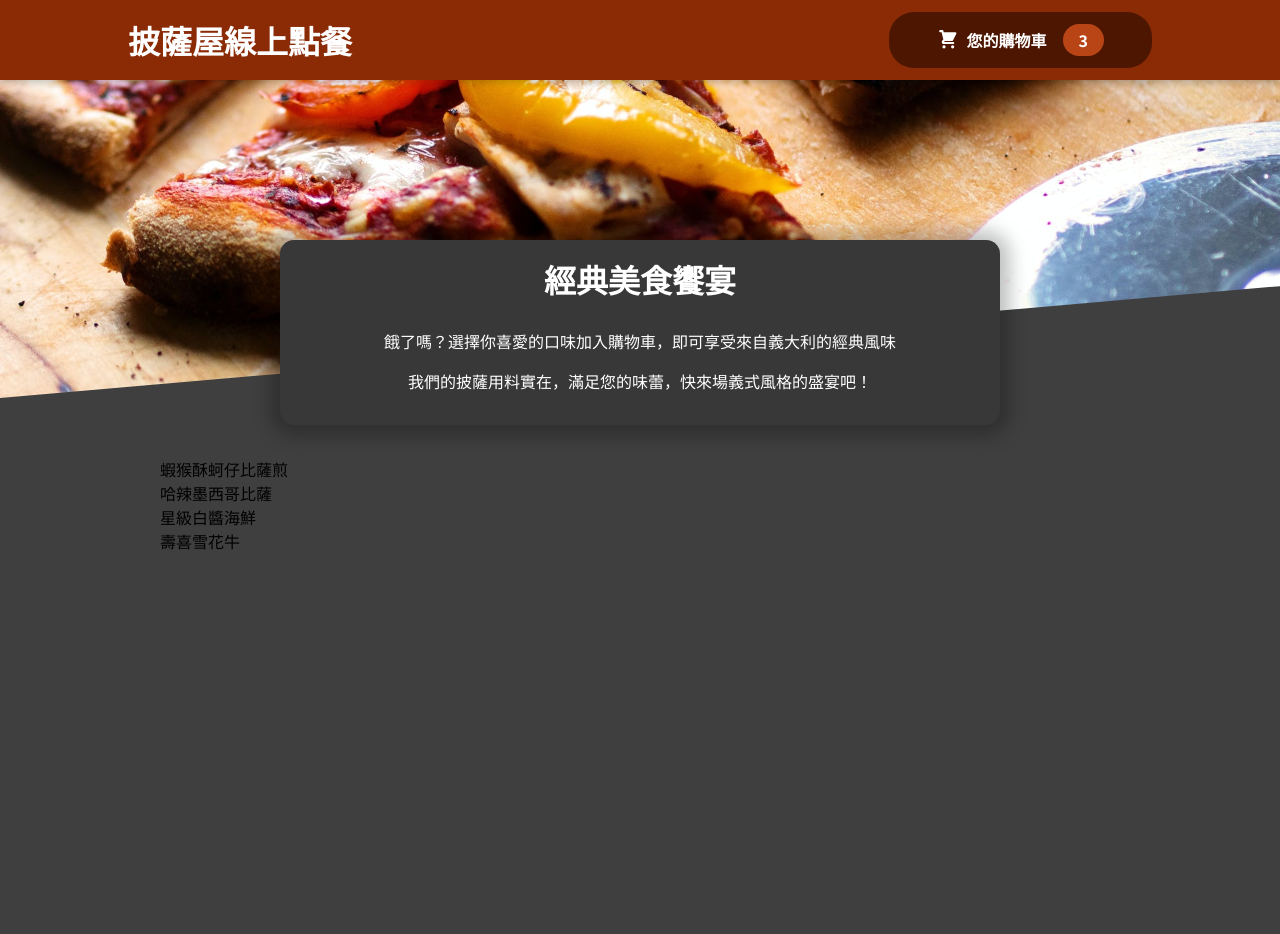
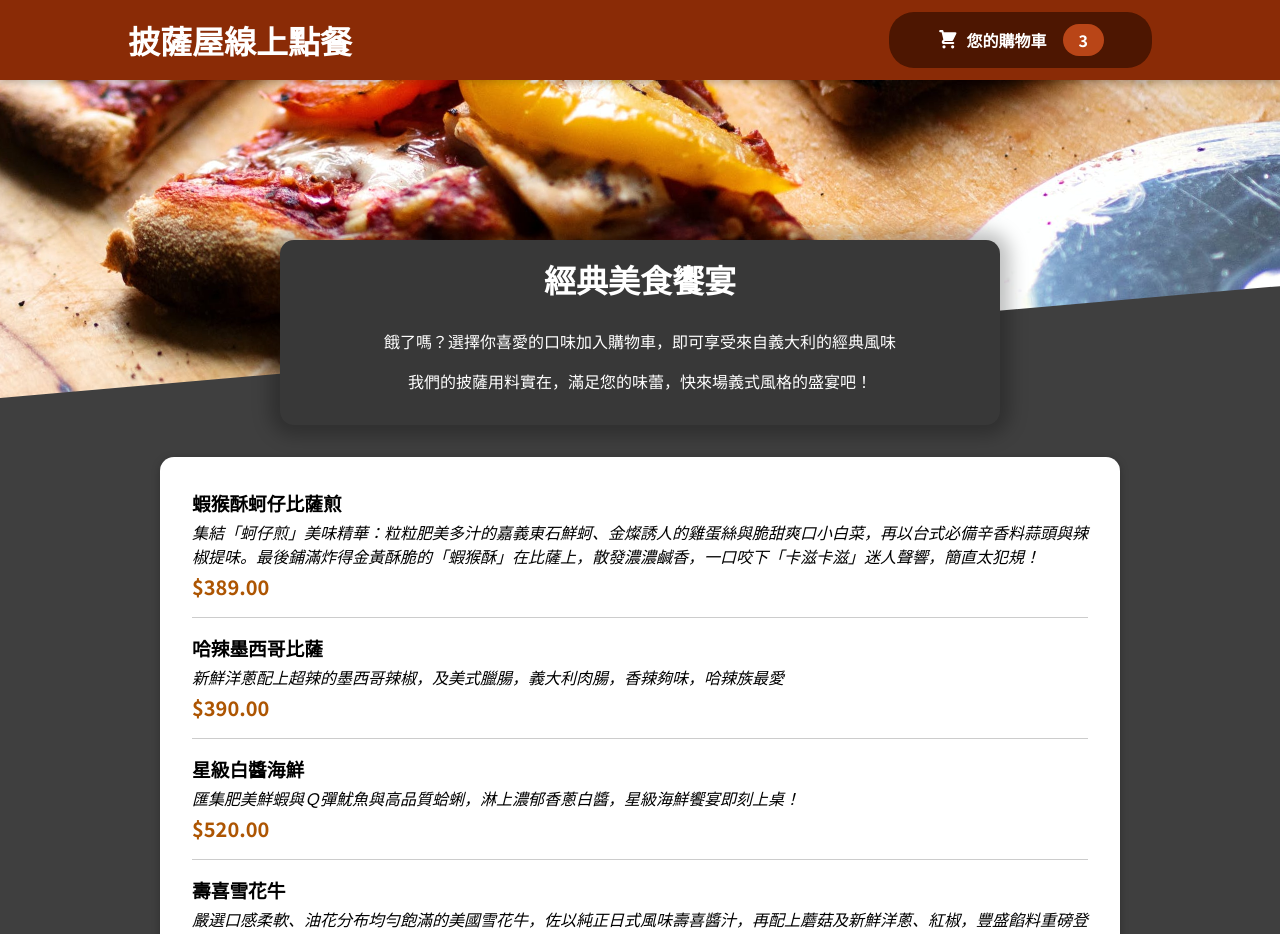
Before and after one commit to wintersprouter/order-app-react, a React (Create React App) app: page / in a window 1280 px wide. Shown: the top 934 px of the page. Before the commit the page ends 800 px from the top, so only its background shows below. Built offline with nearby package versions, Linux system fonts and the light colour scheme.

Commit message:
feat:Adding Individual Meal Items & Displaying Them

```diff
--- a/src/components/Meals/AvailableMeals.js
+++ b/src/components/Meals/AvailableMeals.js
@@ -1,3 +1,5 @@
+import Card from '../UI/Card'
+import MealItems from '../Meals/MealItem/MealItem'
 import classes from './AvailableMeals.module.css'
 
 const DUMMY_MEALS = [
@@ -32,11 +34,20 @@
 ]
 
 const AvailableMeals = () => {
-  const mealsList = DUMMY_MEALS.map(meal => <li>{meal.name}</li>)
+  const mealsList = DUMMY_MEALS.map(meal => (
+    <MealItems
+      key={meal.id}
+      name={meal.name}
+      description={meal.description}
+      price={meal.price}
+    ></MealItems>
+  ))
 
   return (
     <section className={classes.meals}>
-      <ul>{mealsList}</ul>
+      <Card>
+        <ul>{mealsList}</ul>
+      </Card>
     </section>
   )
 }
--- /dev/null
+++ b/src/components/Meals/MealItem/MealItem.js
@@ -0,0 +1,16 @@
+import classes from './MealItem.module.css'
+const MealItem = props => {
+  const price = `$${props.price.toFixed(2)}`
+  return (
+    <li className={classes.meal}>
+      <div>
+        <h3>{props.name}</h3>
+        <div className={classes.description}>{props.description}</div>
+        <div className={classes.price}>{price}</div>
+      </div>
+      <div></div>
+    </li>
+  )
+}
+
+export default MealItem
--- /dev/null
+++ b/src/components/Meals/MealItem/MealItem.module.css
@@ -0,0 +1,22 @@
+.meal {
+  display: flex;
+  justify-content: space-between;
+  margin: 1rem;
+  padding-bottom: 1rem;
+  border-bottom: 1px solid #ccc;
+}
+
+.meal h3 {
+  margin: 0 0 0.25rem 0;
+}
+
+.description {
+  font-style: italic;
+}
+
+.price {
+  margin-top: 0.25rem;
+  font-weight: bold;
+  color: #ad5502;
+  font-size: 1.25rem;
+}
--- /dev/null
+++ b/src/components/UI/Card.js
@@ -0,0 +1,6 @@
+import classes from './Card.module.css'
+
+const Card = props => {
+  return <div className={classes.card}>{props.children}</div>
+}
+export default Card
--- /dev/null
+++ b/src/components/UI/Card.module.css
@@ -0,0 +1,6 @@
+.card {
+  padding: 1rem;
+  box-shadow: 0 2px 8px rgba(0, 0, 0, 0.25);
+  border-radius: 14px;
+  background-color: white;
+}
```
Also changed, not shown: 2 other files (tests, documents, lock files or other folders).
